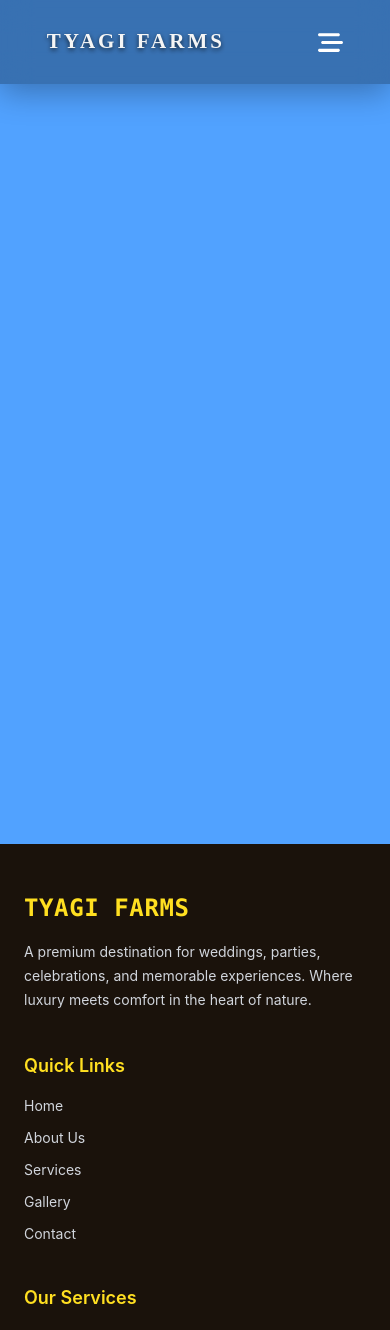
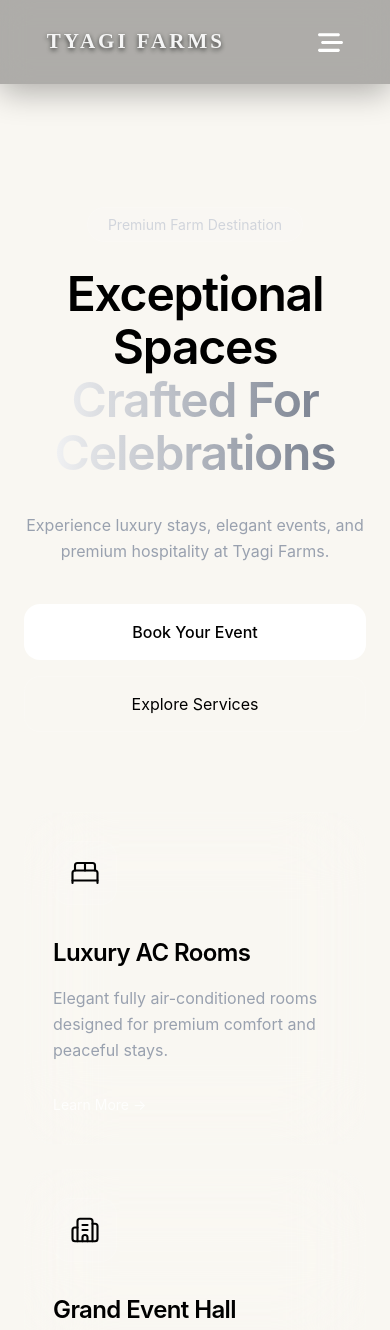
Before and after one commit to Abhaykumar2006-18/The-Tyagi-Farms, a React app: page /services in a window 390 px wide. Shown: the top 1330 px of the page. Built offline with nearby package versions, Linux system fonts and the light colour scheme; the HTML template or start-up script is replaced by a standard one; a web font is replaced by a local one.

Commit message:
Updated website

```diff
--- a/package.json
+++ b/package.json
@@ -11,6 +11,8 @@
   },
   "dependencies": {
     "@tailwindcss/vite": "^4.2.2",
+    "framer-motion": "^12.40.0",
+    "lucide-react": "^1.17.0",
     "react": "^19.2.4",
     "react-dom": "^19.2.4",
     "react-icons": "^5.6.0",
--- a/src/App.jsx
+++ b/src/App.jsx
@@ -19,7 +19,8 @@
     <>
 
 
-    <div className='min-h-[100vh] w-[100%]'>
+    <div className='min-h-[100vh] w-[100%] '>
+
 
        <Routes>
           <Route path='/' element={<Home/>}/>
--- /dev/null
+++ b/src/Components/Cards.jsx
@@ -0,0 +1,9 @@
+import React from 'react'
+
+const Cards = () => {
+  return (
+    <div>Cards</div>
+  )
+}
+
+export default Cards
--- /dev/null
+++ b/src/Components/Review.jsx
@@ -0,0 +1,101 @@
+import React from 'react'
+import { FaQuoteLeft } from "react-icons/fa6";
+
+
+const reviews = [
+  {
+    name: "Rohit Sharma",
+    days: "8 days ago",
+    photo: "https://plus.unsplash.com/premium_photo-1691030254390-aa56b22e6a45?w=600&auto=format&fit=crop&q=60&ixlib=rb-4.1.0&ixid=M3wxMjA3fDB8MHxzZWFyY2h8MXx8aW5kaWFuJTIwbWVufGVufDB8fDB8fHww",
+    review: "Large functions ke liye perfect place. Space kaafi hai aur management bhi achha hai.",
+    stars: 5,
+  },
+  {
+    name: "Priya Verma",
+    days: "12 days ago",
+    photo: "https://images.pexels.com/photos/36226632/pexels-photo-36226632.jpeg",
+    review: "Mere bhai ki reception yahin hui thi. Staff cooperative tha aur arrangements time par ready the. Guests ko bhi venue kaafi pasand aaya .",
+    stars: 4,
+  },
+  {
+    name: "Amit Kumar",
+    days: "18 days ago",
+    photo: "https://images.unsplash.com/photo-1649433658557-54cf58577c68?w=600&auto=format&fit=crop&q=60&ixlib=rb-4.1.0&ixid=M3wxMjA3fDB8MHxzZWFyY2h8MTh8fGluZGlhbiUyMG1lbnxlbnwwfHwwfHx8MA%3D%3D",
+    review: "Venue ka setup dekhkar sab relatives impress ho gaye. Bahut classy feel aati hai",
+    stars: 5,
+  },
+  {
+    name: "Neha Singh",
+    days: "25 days ago",
+    photo: "https://images.pexels.com/photos/36142661/pexels-photo-36142661.jpeg",
+    review: "Perfect venue for birthday parties. Ample parking and great service.",
+    stars: 4,
+  },
+  {
+    name: "Vikas Gupta",
+    days: "1 month ago",
+    photo: "https://images.pexels.com/photos/11311293/pexels-photo-11311293.jpeg",
+    review: "Reception ke liye venue book kiya tha. Management team ne har cheez professionally handle ki..",
+    stars: 5,
+  },
+  {
+    name: "Anjali Mehta",
+    days: "2 months ago",
+    photo: "https://images.pexels.com/photos/8752656/pexels-photo-8752656.jpeg",
+    review: "Great place for family functions. AC rooms were very comfortable.",
+    stars: 5,
+  },
+];
+
+const Review = () => {
+  return (
+    <div className='min-h-[70vh] w-[100%] bg-[#F9F7F2] p-3 mb-8 md:mb-16'>
+        <div className='text-blue-900 text-2xl text-center font-Cinzel font-semibold p-2 md:text-4xl mt-5 md:mt-10'><h1><FaQuoteLeft className='inline mx-2'/> Read What Our Customers Say</h1></div>
+        <div className='grid grid-cols-1 mt-6 md:mt-10 max-w-[1300px] md:grid-cols-3 p-3 md:px-8 gap-4 md:gap-10 m-auto'>
+
+
+           {/*this code is for cards */}
+       {reviews.map((review , idx) =>(
+
+
+            <div className='min-h-[250px] bg-gray-200 rounded-2xl overflow-hidden'>
+
+
+
+                     <div className='min-h-[30%]  flex items-center px-5 rounded-t-2xl '>
+                     <div className='w-[50%] h-[60px] w-[60px] overflow-hidden rounded-full mt-2'> <img src={review.photo} alt="" /></div>
+                     <div className='flex flex-col leading-2'>
+                        <h1 className='mx-2 text-xl font-Cinzel font-semibold'>{review.name}</h1>
+                        <h1 className='mx-3 text-[13px] '>{review.days}</h1>
+                    </div>
+
+
+                </div>
+
+                <div className='h-[70%] p-5 font-Poppins text-center relative'>
+                    <h1 className='text-left'>{review.review}</h1>
+                       <div className=' h-[40px] w-[100px]  absolute bottom-2 left-8'> <h1>{"⭐".repeat(review.stars)}</h1></div>
+                </div>
+
+
+
+
+
+
+
+
+
+
+
+            </div>
+           ))}
+
+        {/*card end */}
+
+
+        </div>
+    </div>
+  )
+}
+
+export default Review
--- a/src/Components/style/NavBar.module.css
+++ b/src/Components/style/NavBar.module.css
@@ -1,3 +1,5 @@
+
+
 
 .main{
     display: flex;
@@ -8,6 +10,7 @@
     background-color: transparent;
     position: relative;
     overflow-x: hidden;
+    font-family: 'Cinzel';
 
       background: rgba(0, 0, 0, 0.3);   /* darker glass */
       backdrop-filter: blur(15px);
--- a/src/Pages/Home.jsx
+++ b/src/Pages/Home.jsx
@@ -8,6 +8,10 @@
 import Booking from './Booking'
 import BookingHome from '../Components/BookingHome'
 import v2 from '../assets/v2.mp4'
+import Review from '../Components/Review'
+
+
+
 const Home = () => {
   return (
     <>
@@ -30,6 +34,8 @@
 
         <Gallery2/>
         <BookingHome/>
+        <Review/>
+
         <Map/>
         </>
   )
--- a/src/Pages/Services.jsx
+++ b/src/Pages/Services.jsx
@@ -1,12 +1,152 @@
 import React from 'react'
 import NavBar from '../Components/NavBar'
+import { motion } from 'framer-motion'
+import {
+  Building2,
+  BedDouble,
+  Trees,
+  Car,
+  UtensilsCrossed,
+  Sparkles,
+} from 'lucide-react'
+
+const services = [
+  {
+    title: 'Luxury AC Rooms',
+    description:
+      'Elegant fully air-conditioned rooms designed for premium comfort and peaceful stays.',
+    icon: BedDouble,
+  },
+  {
+    title: 'Grand Event Hall',
+    description:
+      'Sophisticated indoor venue with capacity for up to 1000 guests.',
+    icon: Building2,
+  },
+  {
+    title: 'Farm & Nature Experience',
+    description:
+      'Beautiful greenery, peaceful atmosphere, and luxury farmhouse vibes.',
+    icon: Trees,
+  },
+  {
+    title: 'Premium Catering',
+    description:
+      'Professional catering services for weddings and celebrations.',
+    icon: UtensilsCrossed,
+  },
+  {
+    title: 'Spacious Parking',
+    description:
+      'Large and secure parking management for guests and events.',
+    icon: Car,
+  },
+  {
+    title: 'Wedding Celebrations',
+    description:
+      'Luxury wedding setups crafted for unforgettable moments.',
+    icon: Sparkles,
+  },
+]
 const Services = () => {
   return (
-    <div className='h-[100vh] w-[100%] bg-blue-400 overflow-hidden'>
-        <NavBar/>
 
+  <div className="min-h-screen bg-[#F9F7F2] text-black overflow-hidden">
+
+    <NavBar />
+
+    {/* Background Blur */}
+    <div className="fixed inset-0 -z-10 overflow-hidden">
+      <div className="absolute top-[-10%] left-[-10%] w-[350px] h-[350px] bg-emerald-500/10 rounded-full blur-3xl"></div>
+
+      <div className="absolute bottom-[-10%] right-[-10%] w-[350px] h-[350px] bg-orange-500/10 rounded-full blur-3xl"></div>
     </div>
-  )
+
+    {/* Hero Section */}
+    <section className="px-6 pt-32 pb-20">
+      <div className="max-w-7xl mx-auto text-center">
+
+        <motion.div
+          initial={{ opacity: 0, y: 40 }}
+          animate={{ opacity: 1, y: 0 }}
+          transition={{ duration: 0.8 }}
+        >
+
+          <span className="px-5 py-2 rounded-full border border-white/10 bg-white/5 text-sm text-gray-300">
+            Premium Farm Destination
+          </span>
+
+          <h1 className="mt-8 text-5xl md:text-7xl font-semibold leading-[1.1] tracking-tight">
+            Exceptional Spaces
+
+            <span className="block bg-gradient-to-r from-white to-gray-500 bg-clip-text text-transparent">
+              Crafted For Celebrations
+            </span>
+          </h1>
+
+          <p className="mt-8 max-w-2xl mx-auto text-gray-400 text-base md:text-lg leading-relaxed">
+            Experience luxury stays, elegant events, and premium hospitality at Tyagi Farms.
+          </p>
+
+          <div className="mt-10 flex flex-col sm:flex-row justify-center gap-4">
+
+            <button className="h-14 px-8 rounded-2xl bg-white text-black font-medium hover:scale-105 transition duration-300">
+              Book Your Event
+            </button>
+
+            <button className="h-14 px-8 rounded-2xl border border-white/10 bg-white/5 hover:bg-white/10 transition duration-300">
+              Explore Services
+            </button>
+
+          </div>
+
+        </motion.div>
+      </div>
+    </section>
+
+    {/* Services Grid */}
+    <section className="px-6 pb-24">
+      <div className="max-w-7xl mx-auto grid grid-cols-1 md:grid-cols-2 xl:grid-cols-3 gap-6">
+
+        {services.map((service, index) => {
+          const Icon = service.icon
+
+          return (
+            <motion.div
+              key={index}
+              initial={{ opacity: 0, y: 40 }}
+              whileInView={{ opacity: 1, y: 0 }}
+              viewport={{ once: true }}
+              transition={{ duration: 0.5, delay: index * 0.1 }}
+              className="group rounded-[32px] border border-white/10 bg-white/[0.03] backdrop-blur-2xl p-7 hover:border-white/20 transition-all duration-500"
+            >
+
+              <div className="w-16 h-16 rounded-2xl border border-white/10 bg-white/5 flex items-center justify-center mb-8">
+                <Icon size={30} strokeWidth={1.7} />
+              </div>
+
+              <h2 className="text-2xl font-semibold tracking-tight">
+                {service.title}
+              </h2>
+
+              <p className="mt-4 text-gray-400 leading-relaxed">
+                {service.description}
+              </p>
+
+              <button className="mt-8 text-sm text-white/80 hover:text-white transition duration-300">
+                Learn More →
+              </button>
+
+            </motion.div>
+          )
+        })}
+
+      </div>
+    </section>
+
+  </div>
+)
+
 }
 
 export default Services
```
Also changed, not shown: 1 other file (tests, documents, lock files or other folders).
